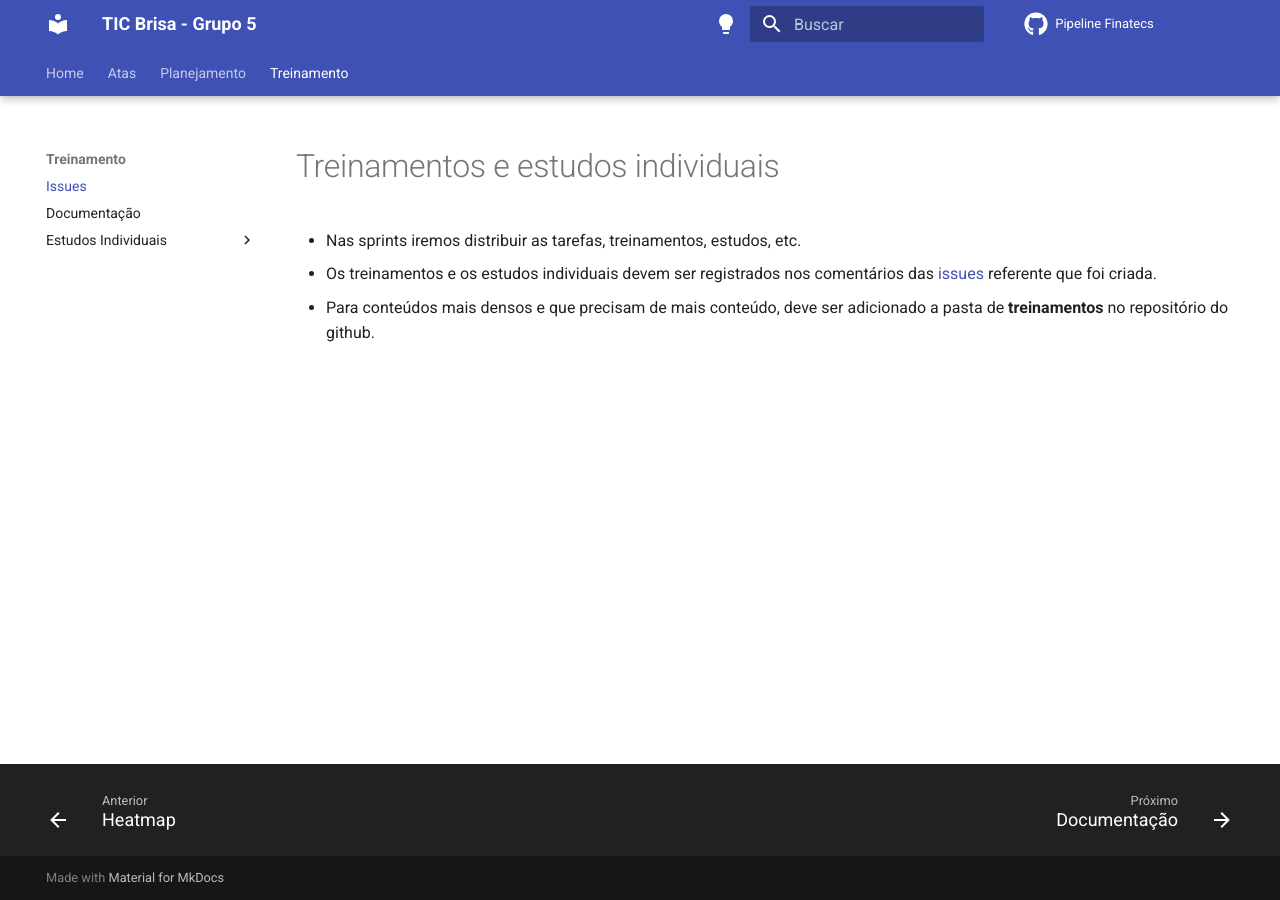
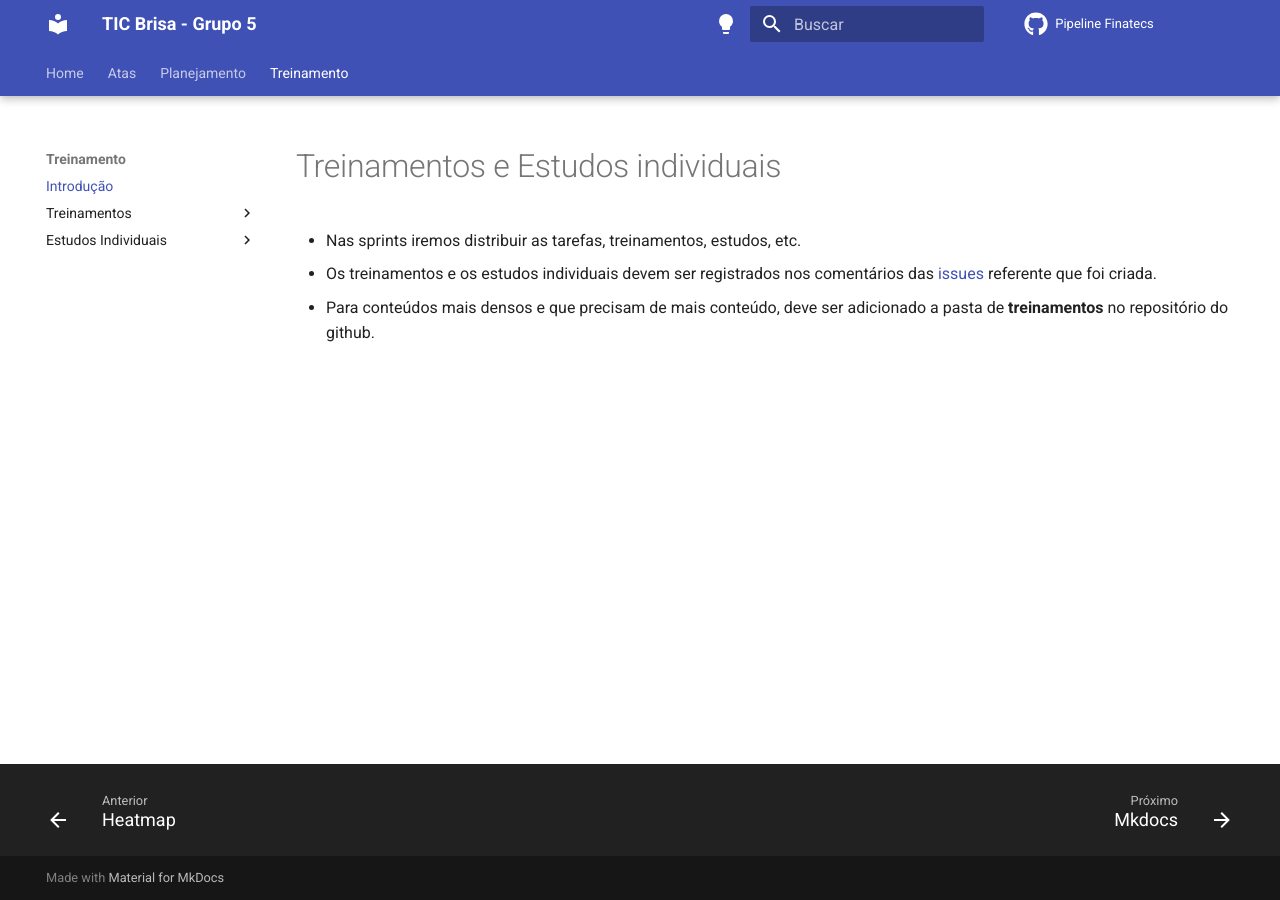
Before and after one commit to ResidenciaTICBrisa/05_PipelineFinatec, an MkDocs documentation site: the page built from docs/treinamento/introducao.md, in a window 1280 px wide. Built offline with MkDocs 1.6.1 and Material for MkDocs 9.7.7, drawn with Linux system fonts in a browser that asks for light colours; comment, search, counter and statistics services are not loaded.

Commit message:
padronização

```diff
--- a/docs/treinamento/issues.md
+++ b/docs/treinamento/introducao.md
@@ -1,4 +1,4 @@
-# Treinamentos e estudos individuais
+# Treinamentos e Estudos individuais
 - Nas sprints iremos distribuir as tarefas, treinamentos, estudos, etc.
 - Os treinamentos e os estudos individuais devem ser registrados nos comentários das [issues](https://github.com/ResidenciaTICBrisa/05_PipelineFinatec/issues) referente que foi criada.
 - Para conteúdos mais densos e que precisam de mais conteúdo, deve ser adicionado a pasta de **treinamentos** no repositório do github.
--- a/mkdocs.yml
+++ b/mkdocs.yml
@@ -62,8 +62,9 @@ nav:
     - Tecnologias: planejamento/tecnologias.md
     - Heatmap: planejamento/heatmap.md
   - Treinamento:
-    - Issues: treinamento/issues.md
-    - Documentação: treinamento/documentacao.md
+    - Introdução: treinamento/introducao.md
+    - Treinamentos:
+      - Mkdocs: treinamento/treinamentos/mkdocs.md
     - Estudos Individuais:
       - Linguagens e frameworks: treinamento/estudos_individuais/linguagem_framework.md
       - Metodologias: treinamento/estudos_individuais/metodologias.md
```
Also changed, not shown: docs/treinamento/treinamentos/mkdocs.md (renamed from docs/treinamento/documentacao.md, +10 -20 lines).
